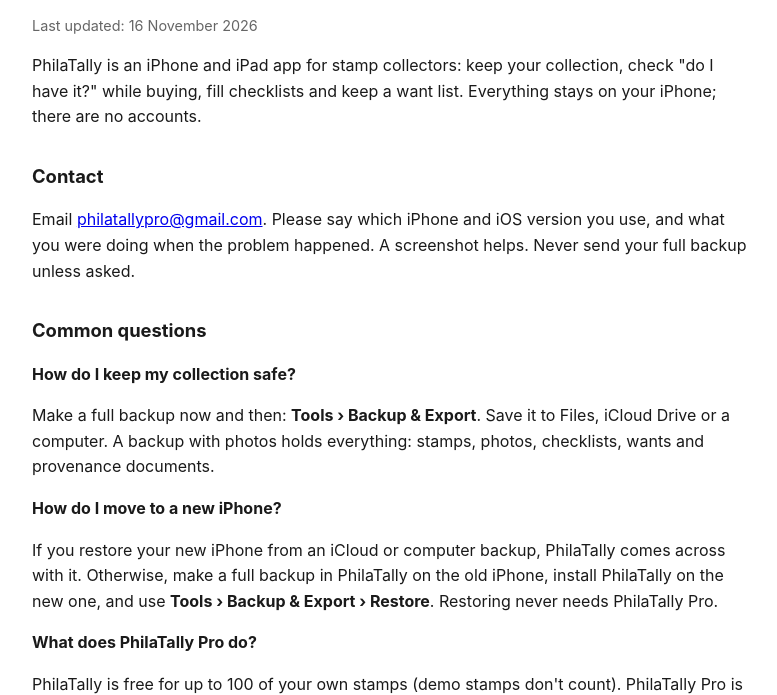
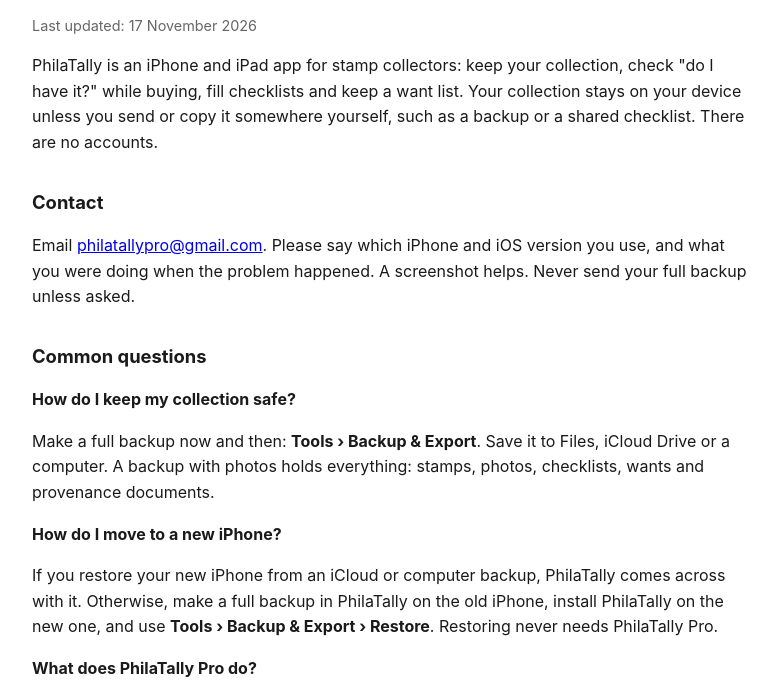
Before and after one commit to jsganesh/philatally-privacy, a plain HTML site: page support/index.html in a window 1280 px wide. Shown: the part 93-788 px from the top of the page, without its empty margins (248-1025 px from the left). Drawn offline with Linux system fonts and the light colour scheme.

Commit message:
Support page: data stays on the device unless you copy it (17 Nov 2026)
Co-Authored-By: Claude Fable 5.2 <noreply@anthropic.com>

```diff
--- a/support/index.html
+++ b/support/index.html
@@ -27,11 +27,12 @@
 </head>
 <body>
   <h1>PhilaTally Support</h1>
-  <p class="updated">Last updated: 16 November 2026</p>
+  <p class="updated">Last updated: 17 November 2026</p>
 
   <p>PhilaTally is an iPhone and iPad app for stamp collectors: keep your collection,
   check "do I have it?" while buying, fill checklists and keep a want list.
-  Everything stays on your iPhone; there are no accounts.</p>
+  Your collection stays on your device unless you send or copy it somewhere
+  yourself, such as a backup or a shared checklist. There are no accounts.</p>
 
   <h2>Contact</h2>
   <p>Email <a href="mailto:philatallypro@gmail.com?subject=PhilaTally%20support">philatallypro@gmail.com</a>.
```
